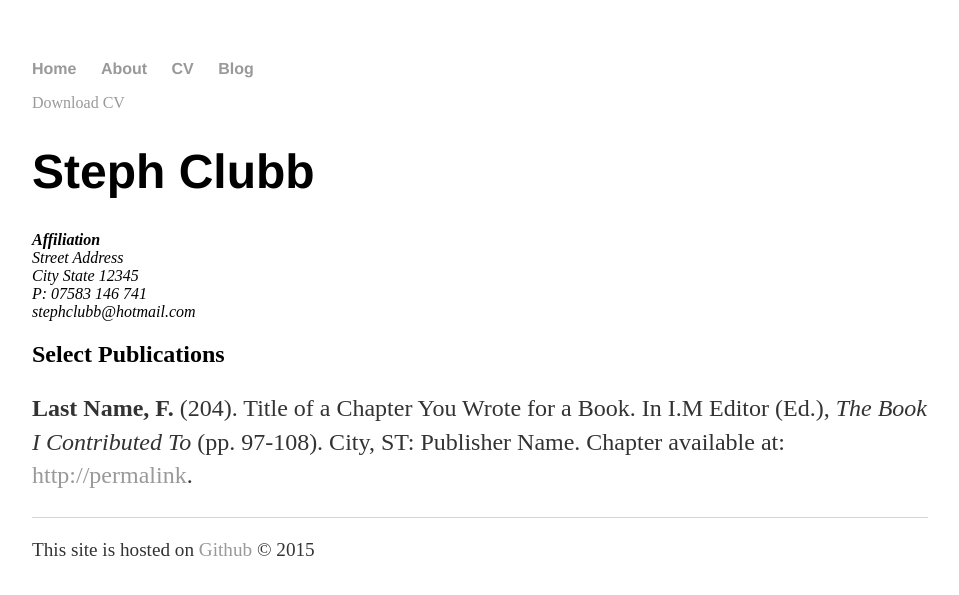
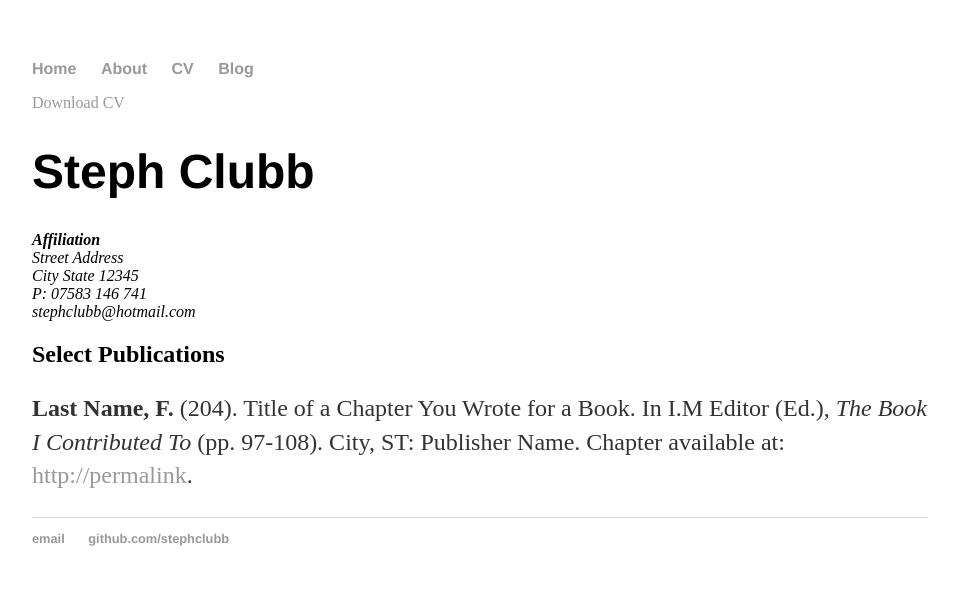
Before and after one commit to stephclubb/jekyll_blog, a Jekyll site: the page built from cv/index.html, in a window 1280 px wide. Shown: the top 595 px of the page, without its empty margins (160-1119 px from the left). Built offline with Jekyll 4.4.1, drawn with Linux system fonts in a browser that asks for light colours; nearby versions of some CDN libraries.

Commit message:
Update footer.html

```diff
--- a/_includes/footer.html
+++ b/_includes/footer.html
@@ -1,7 +1,6 @@
-<footer class="site-footer">
-
-  <div class="wrapper">
-  	<p>This site is hosted on <a href="https://github.com" target="_blank">Github</a> &#169; 2015</p>
-  </div>
-
+<footer>
+      <ul>
+          <li><a href="mailto:stephclubb@hotmail.com">email</a></li>
+          <li><a href="https://github.com/stephclubb">github.com/stephclubb</a></li>
+    </ul>
 </footer>
```
